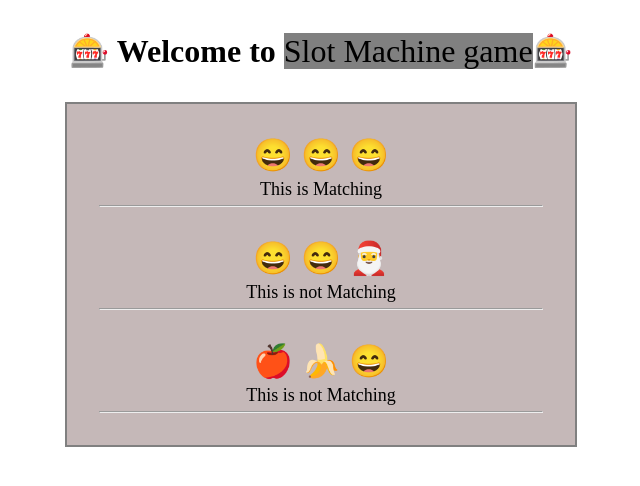
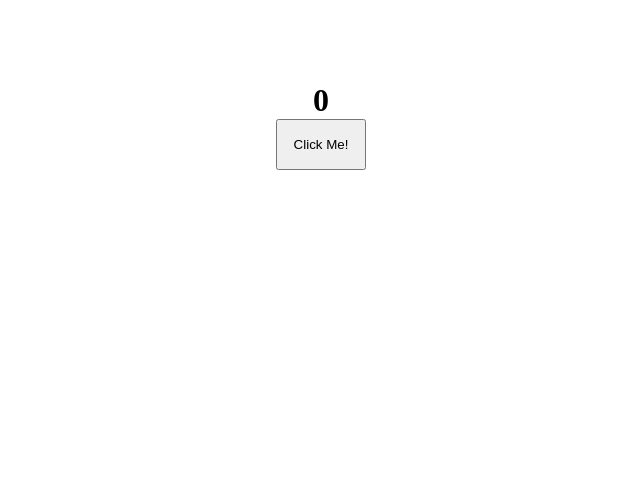
Before and after one commit to blsonalib/React_Projects, a React (Create React App) app: page / in a window 1280 px wide. Shown: the top 486 px of the page, without its empty margins (319-959 px from the left). Built offline with nearby package versions, Linux system fonts and the light colour scheme.

Commit message:
Added Hooks

```diff
--- a/package.json
+++ b/package.json
@@ -8,6 +8,7 @@
     "@testing-library/user-event": "^12.5.0",
     "react": "^17.0.1",
     "react-dom": "^17.0.1",
+    "react-router-dom": "^5.2.0",
     "react-scripts": "4.0.1",
     "web-vitals": "^0.2.4"
   },
--- a/src/App.js
+++ b/src/App.js
@@ -1,19 +1,27 @@
-import React from "react";
-import "./index.css";
-import SlotMachine from "./SlotMachine";
+import React, { useState } from "react";
+import "./CSS/Apps.css"
+
+
+
+
+
+let count = 1;
+
 const App = () => {
-
+  const state = useState();
+  const [count,stateFun] = useState(0);
+  const IncNumber = () => {
+    stateFun(count + 1);
+  }
   return (
     <>
-
-      <h1 className="main-heading">🎰 Welcome to <span style={{ fontWeight: 500}}> Slot Machine game</span>🎰</h1>
-      <div className="slot-box">
-      <SlotMachine x="😄" y="😄" z="😄"/>
-      <SlotMachine x="😄" y="😄" z="🎅" />
-      <SlotMachine x="🍎" y="🍌" z="😄"/>
+      <div className="container">
+        <h1 className="heading">{ count}</h1>
+      <button type="button" onClick = {IncNumber} className="btn">Click Me!</button>
       </div>
 
-      </>
-    );
+    </>
+
+  )
 }
 export default App;
--- /dev/null
+++ b/src/CSS/Apps.css
@@ -0,0 +1,17 @@
+*{
+    margin: 0;
+    padding: 0;
+    box-sizing: border-box;
+}
+
+.container{
+    text-align: center;
+    padding: 2rem;
+    margin-top: 50px;
+}
+
+.btn{
+    display: inline-block;
+    padding: 1rem;
+    text-align: center;
+}
--- a/src/Matching.jsx
+++ /dev/null
@@ -1,17 +0,0 @@
-import React from "react";
-const Matching = (props) => {
-    let x = props.x;
-    let y = props.y;
-    let z = props.z;
-    return (
-        <>
-          <div className="slot-container">
-            <h1>{x} {y} {z}</h1>
-            <h1 className="hg-mid">This is Matching</h1>
-            <hr/>
-            </div>
-
-        </>
-      );
-}
-export default Matching;
--- a/src/NotMatching.jsx
+++ /dev/null
@@ -1,18 +0,0 @@
-import React from "react";
-
-const NotMatching = (props) => {
-    let x = props.x;
-    let y = props.y;
-    let z = props.z;
-    return (
-        <>
-
-          <div className="slot-container">
-            <h1>{x} {y} {z}</h1>
-            <h1 className="hg-mid">This is not Matching</h1>
-            <hr/>
-          </div>
-        </>
-      );
-}
-export default NotMatching;
```
Also changed, not shown: 2 other files (tests, documents, lock files or other folders).
